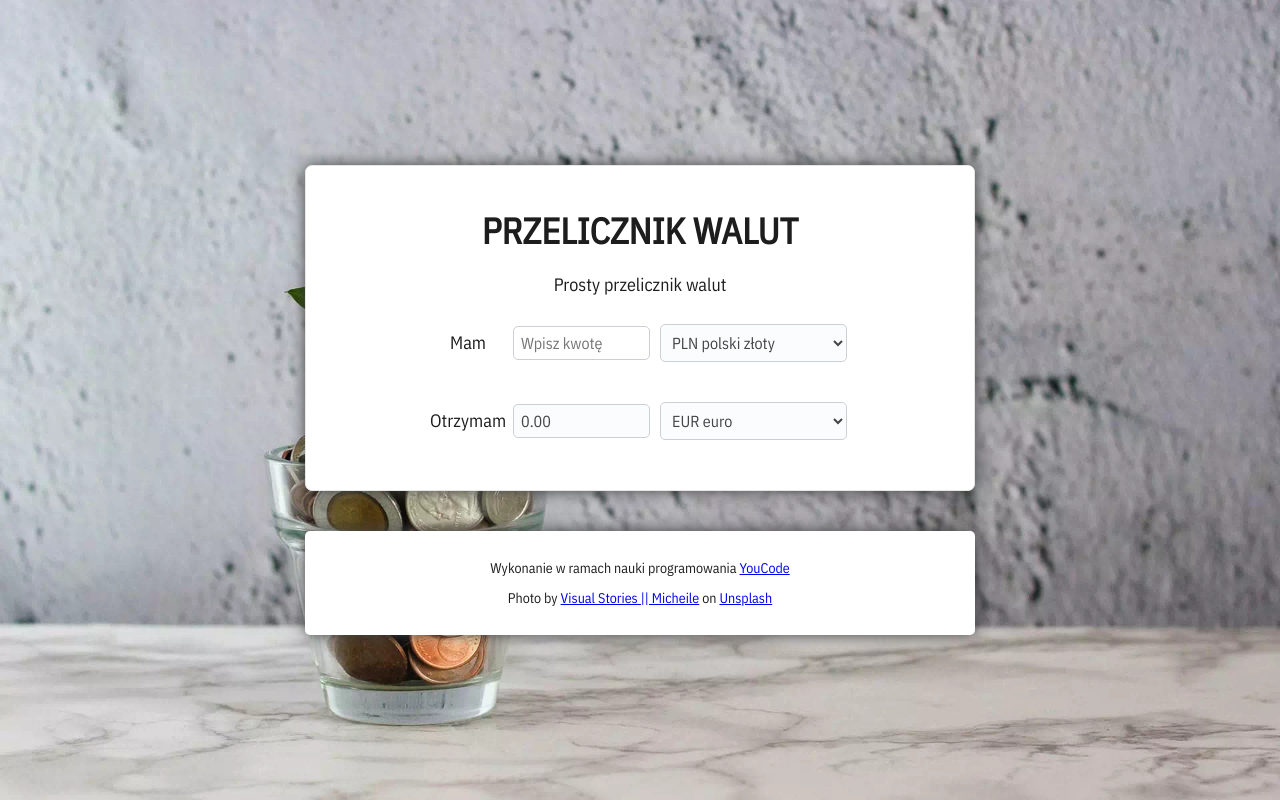
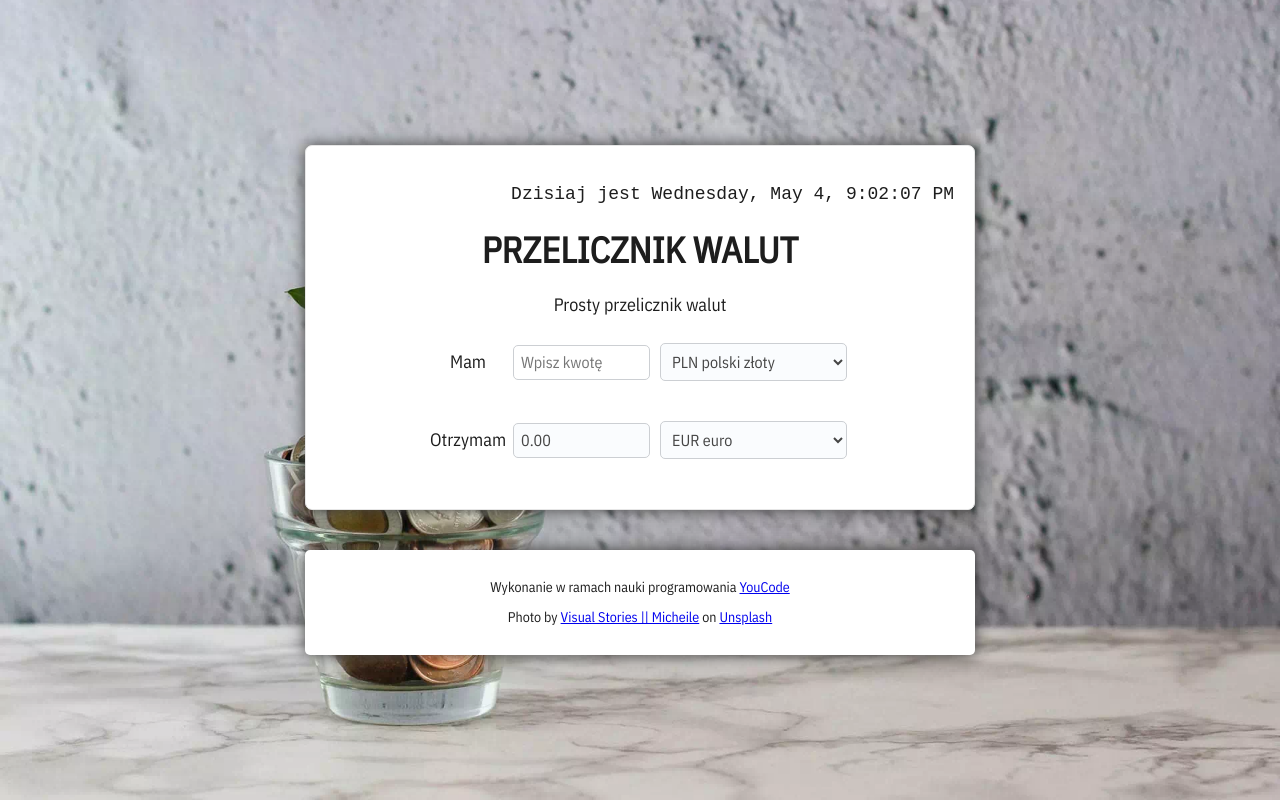
Before and after one commit to Maciej86/currency-conventer-react, a React (Create React App) app: page / in a window 1280 px wide. Built offline with nearby package versions, Linux system fonts and the light colour scheme.

Commit message:
Added clock {date end time)

```diff
--- /dev/null
+++ b/src/Section/Header/Clock/index.js
@@ -0,0 +1,32 @@
+import { useState, useEffect } from "react";
+import "./style.css";
+
+const Clock = () => {
+	const [currentDayAndTime, setCurrentDayAndTime] = useState(new Date());
+
+	useEffect(() => {
+		const intervalId = setInterval(() => {
+			setCurrentDayAndTime(new Date());
+		}, 1000);
+
+		return () => {
+			clearInterval(intervalId);
+		};
+	}, []);
+
+	return (
+		<p className="clock">
+			<time>
+				Dzisiaj jest{" "}
+				{currentDayAndTime.toLocaleDateString(undefined, {
+					weekday: "long",
+					day: "numeric",
+					month: "long",
+				})}
+				, {currentDayAndTime.toLocaleTimeString()}
+			</time>
+		</p>
+	);
+};
+
+export default Clock;
--- /dev/null
+++ b/src/Section/Header/Clock/style.css
@@ -0,0 +1,4 @@
+.clock {
+	font-family: "Courier New", Courier, monospace;
+	text-align: right;
+}
--- a/src/Section/Header/index.js
+++ b/src/Section/Header/index.js
@@ -1,5 +1,8 @@
+import Clock from "./Clock";
+
 const Header = () => (
 	<header>
+		<Clock />
 		<h1>PRZELICZNIK WALUT</h1>
 		<p>Prosty przelicznik walut</p>
 	</header>
```
